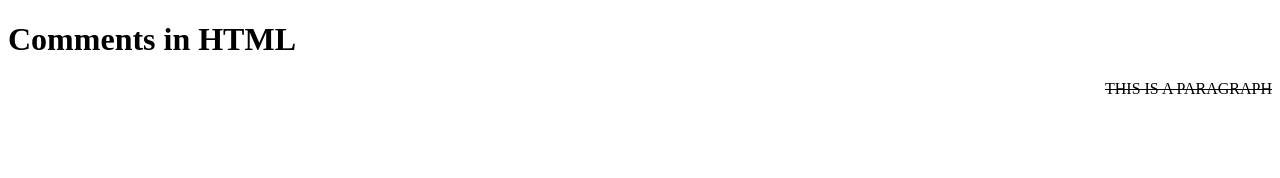
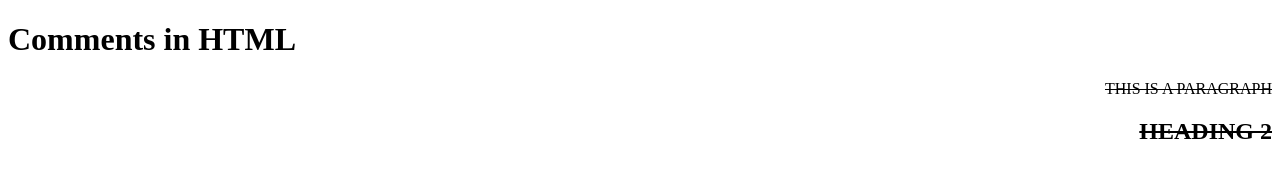
Before and after one commit to harshmangalam/fullstack-batch-18, a plain HTML site: page html/comment.html in a window 1280 px wide. Drawn offline with Linux system fonts and the light colour scheme.

Commit message:
added reusable styles

```diff
--- a/html/comment.html
+++ b/html/comment.html
@@ -19,5 +19,7 @@
     <!-- this is a paragram -->
 
     <p class="para1">This is a paragraph</p>
+
+    <h2 class="para1">Heading 2</h2>
   </body>
 </html>
```
